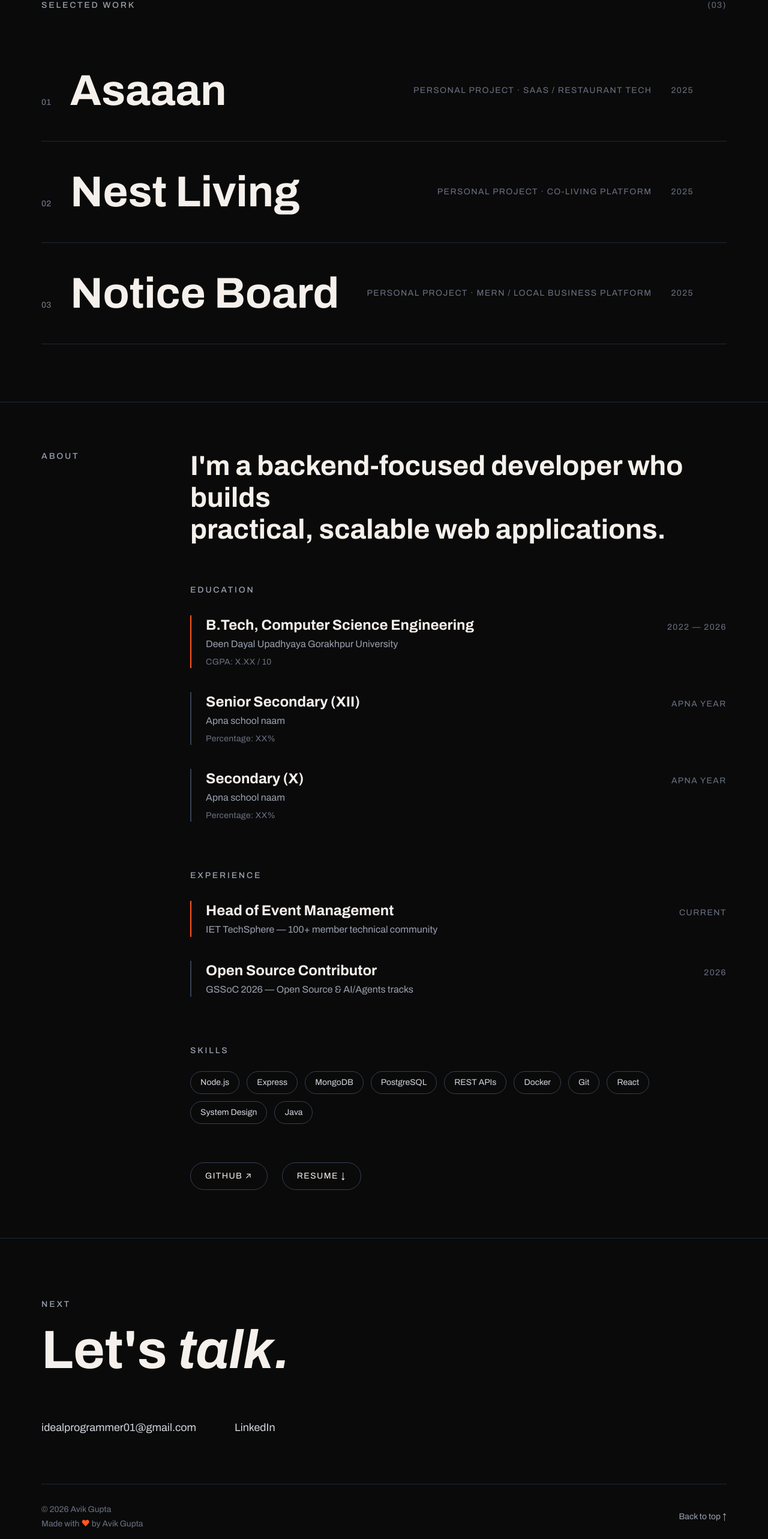
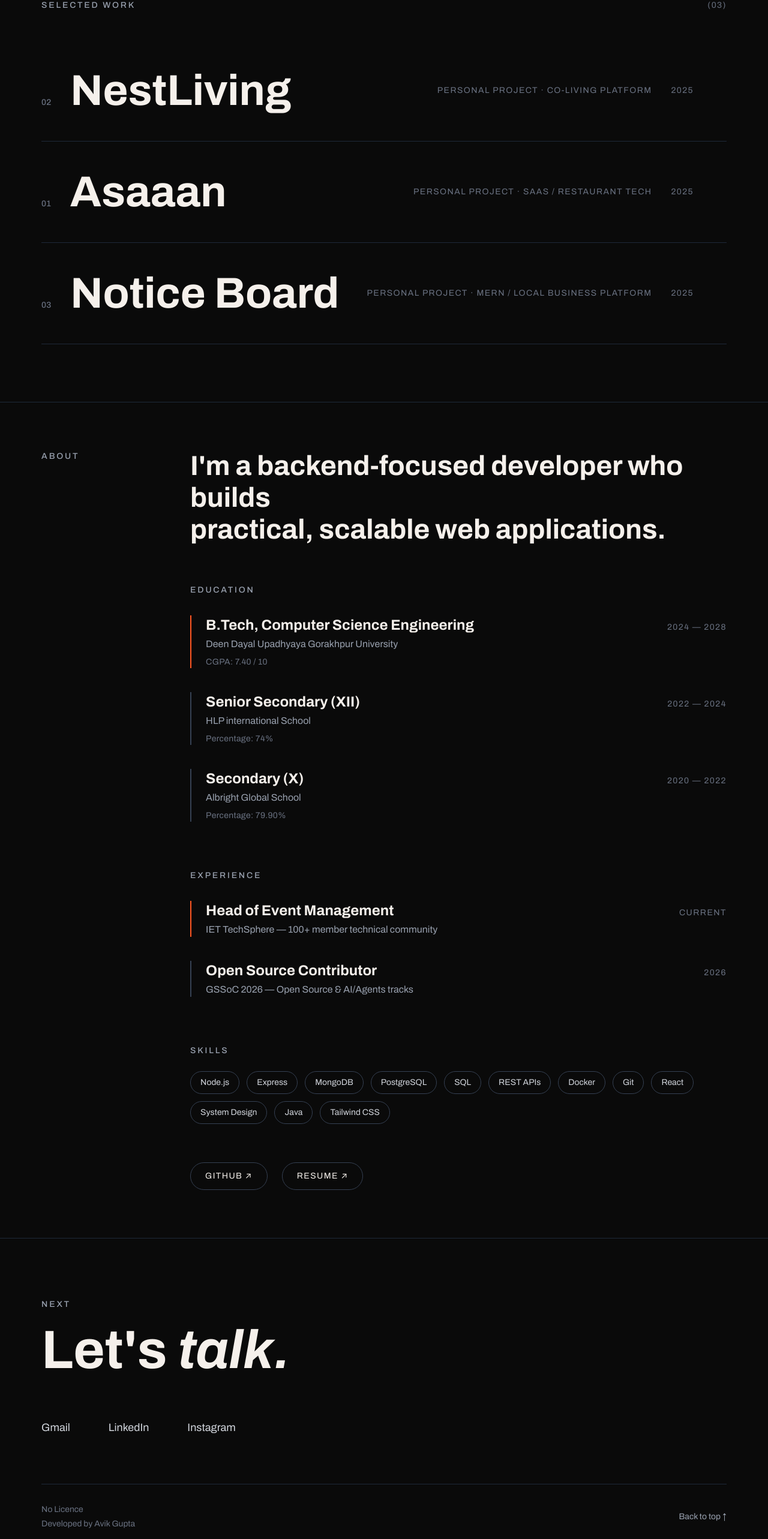
Before and after one commit to Avik-Idealprogrammer/Portfolio, a React (Vite) app: page / in a window 1280 px wide. Shown: the part 897-3463 px from the top of the page at 60% size. Built offline with nearby package versions, Linux system fonts and the light colour scheme.

Commit message:
edited some info

```diff
--- a/src/components/About.jsx
+++ b/src/components/About.jsx
@@ -42,14 +42,14 @@ export default function About() {
                     B.Tech, Computer Science Engineering
                   </h3>
                   <span className="text-sm text-gray-500 tracking-widest uppercase">
-                    2022 — 2026 {/* apna actual year */}
+                    2024 — 2028 {/* college years */}
                   </span>
                 </div>
                 <p className="text-gray-400 mt-1">
                   Deen Dayal Upadhyaya Gorakhpur University
                 </p>
                 <p className="text-sm text-gray-500 mt-2 tracking-wide">
-                  CGPA: X.XX / 10 {/* apna actual CGPA */}
+                  CGPA: 7.40 / 10 {/* till 4sem */}
                 </p>
               </div>
 
@@ -59,14 +59,14 @@ export default function About() {
                     Senior Secondary (XII)
                   </h3>
                   <span className="text-sm text-gray-500 tracking-widest uppercase">
-                    Apna year
+                    2022 — 2024
                   </span>
                 </div>
                 <p className="text-gray-400 mt-1">
-                  Apna school naam
+                  HLP international School
                 </p>
                 <p className="text-sm text-gray-500 mt-2 tracking-wide">
-                  Percentage: XX% {/* ya CGPA, jo bhi apply ho */}
+                  Percentage: 74% {/* pata hai ki kam aaya hai */}
                 </p>
               </div>
 
@@ -76,14 +76,14 @@ export default function About() {
                     Secondary (X)
                   </h3>
                   <span className="text-sm text-gray-500 tracking-widest uppercase">
-                    Apna year
+                    2020 — 2022
                   </span>
                 </div>
                 <p className="text-gray-400 mt-1">
-                  Apna school naam
+                  Albright Global School
                 </p>
                 <p className="text-sm text-gray-500 mt-2 tracking-wide">
-                  Percentage: XX%
+                  Percentage: 79.90%
                 </p>
               </div>
 
@@ -135,8 +135,8 @@ export default function About() {
             </span>
             <div className="flex flex-wrap gap-3 mb-16">
               {[
-                "Node.js", "Express", "MongoDB", "PostgreSQL", "REST APIs",
-                "Docker", "Git", "React", "System Design", "Java",
+                "Node.js", "Express", "MongoDB", "PostgreSQL", "SQL","REST APIs",
+                "Docker", "Git", "React", "System Design", "Java", "Tailwind CSS",
               ].map((skill) => (
                 <span
                   key={skill}
@@ -152,7 +152,7 @@ export default function About() {
           <Reveal delay={0.4}>
             <div className="flex flex-wrap gap-6">
               <a
-                href="https://github.com/yourusername"
+                href="https://github.com/Avik-Idealprogrammer"
                 target="_blank"
                 rel="noopener noreferrer"
                 className="text-sm tracking-widest uppercase border border-gray-700 px-6 py-3 rounded-full hover:border-orange-500 hover:text-orange-500 transition-colors"
@@ -160,12 +160,13 @@ export default function About() {
                 GitHub ↗
               </a>
               <a
-                href="/resume.pdf"
+                href="/google_resume.pdf"
                 target="_blank"
                 rel="noopener noreferrer"
                 className="text-sm tracking-widest uppercase border border-gray-700 px-6 py-3 rounded-full hover:border-orange-500 hover:text-orange-500 transition-colors"
               >
-                Resume ↓
+                Resume ↗
+
               </a>
             </div>
           </Reveal>
--- a/src/components/Contact.jsx
+++ b/src/components/Contact.jsx
@@ -85,15 +85,16 @@ export default function Contact() {
 
       <Reveal delay={0.2}>
         <div className="flex flex-wrap gap-x-16 gap-y-4 mt-16 mb-20">
-          <LineHoverLink href="mailto:idealprogrammer01@gmail.com">idealprogrammer01@gmail.com</LineHoverLink>
+          <LineHoverLink href="mailto:idealprogrammer01@gmail.com">Gmail</LineHoverLink>
           <LineHoverLink href="https://www.linkedin.com/in/avik-gupta-84b35231b?utm_source=share_via&utm_content=profile&utm_medium=member_ios" target="_blank" rel="noopener noreferrer">LinkedIn</LineHoverLink>
+          <LineHoverLink href="https://www.instagram.com/not_like_avik/?hl=en">Instagram</LineHoverLink>
         </div>
       </Reveal>
 
       <div className="border-t border-gray-800 pt-8 flex flex-col md:flex-row flex-wrap justify-between items-start md:items-center gap-4">
         <div className="flex flex-col gap-1">
-          <span className="text-sm text-gray-500">© 2026 Avik Gupta</span>
-          <span className="text-sm text-gray-500">Made with <span style={{ color: "#ff5722" }}>♥</span> by Avik Gupta</span>
+          <span className="text-sm text-gray-500">No Licence</span>
+          <span className="text-sm text-gray-500">Developed by Avik Gupta</span>
         </div>
         <a href="#top" className="text-sm text-gray-400 hover:text-orange-500 transition-colors flex items-center gap-1">Back to top ↑</a>
       </div>
--- a/src/components/Nav.jsx
+++ b/src/components/Nav.jsx
@@ -86,7 +86,7 @@ export default function Nav() {
           <LineHoverText href="/#contact" className="text-xs md:text-sm tracking-widest font-medium">
             CONTACT
           </LineHoverText>
-          <LineHoverText href="/resume.pdf" target="_blank" className="text-xs md:text-sm tracking-widest font-medium">
+          <LineHoverText href="/google_resume.pdf" target="_blank" className="text-xs md:text-sm tracking-widest font-medium">
             <span className="inline-flex items-center gap-1">
               RESUME
               <svg width="10" height="10" viewBox="0 0 24 24" fill="none" stroke="currentColor" strokeWidth="2.5">
--- a/src/components/Work.jsx
+++ b/src/components/Work.jsx
@@ -4,7 +4,30 @@ import gsap from "gsap";
 
 export const projects = [
   {
-    id: "asaaan",
+    id: "nest-living",
+    number: "02",
+    title: "NestLiving",
+    client: "Personal Project",
+    category: "Co-living Platform",
+    year: "2025",
+    shortDescription: "Co-living and roommate-matching platform built with Next.js.",
+    fullDescription:
+      "A full-stack co-living platform where users can find roommates, list available spaces, and manage co-living arrangements — built on Next.js 14 with Prisma and MongoDB Atlas.",
+    role: "Full Stack Developer",
+    technologies: ["Next.js 14", "Prisma", "MongoDB Atlas", "Tailwind CSS"],
+    features: [
+      "Roommate matching system",
+      "Listing creation and management",
+      "User authentication",
+      "Responsive design across devices",
+    ],
+    challenge: "Apna real challenge yahan likho.",
+    solution: "Apna real solution yahan likho.",
+    learnings: "Apna real learning yahan likho.",
+    githubLink: "https://github.com/thethinkingstack13-eng/nestliving",
+    liveLink: "https://nestliving-ten.vercel.app/"},
+  {
+    id: "Asaaan",
     number: "01",
     title: "Asaaan",
     client: "Personal Project",
@@ -28,30 +51,6 @@ export const projects = [
     liveLink: "",
   },
   {
-    id: "nest-living",
-    number: "02",
-    title: "Nest Living",
-    client: "Personal Project",
-    category: "Co-living Platform",
-    year: "2025",
-    shortDescription: "Co-living and roommate-matching platform built with Next.js.",
-    fullDescription:
-      "A full-stack co-living platform where users can find roommates, list available spaces, and manage co-living arrangements — built on Next.js 14 with Prisma and MongoDB Atlas.",
-    role: "Full Stack Developer",
-    technologies: ["Next.js 14", "Prisma", "MongoDB Atlas", "Tailwind CSS"],
-    features: [
-      "Roommate matching system",
-      "Listing creation and management",
-      "User authentication",
-      "Responsive design across devices",
-    ],
-    challenge: "Apna real challenge yahan likho.",
-    solution: "Apna real solution yahan likho.",
-    learnings: "Apna real learning yahan likho.",
-    githubLink: "https://github.com/thethinkingstack13-eng/nestliving",
-    liveLink: "",
-  },
-  {
     id: "notice-board",
     number: "03",
     title: "Notice Board",
@@ -72,8 +71,8 @@ export const projects = [
     challenge: "Apna real challenge yahan likho.",
     solution: "Apna real solution yahan likho.",
     learnings: "Apna real learning yahan likho.",
-    githubLink: "https://github.com/yourusername/notice-board",
-    liveLink: "",
+    githubLink: "https://github.com/Avik-Idealprogrammer/Notice-Board",
+    liveLink: "https://notice-board-kappa-one.vercel.app/",
   },
 ];
 
```
